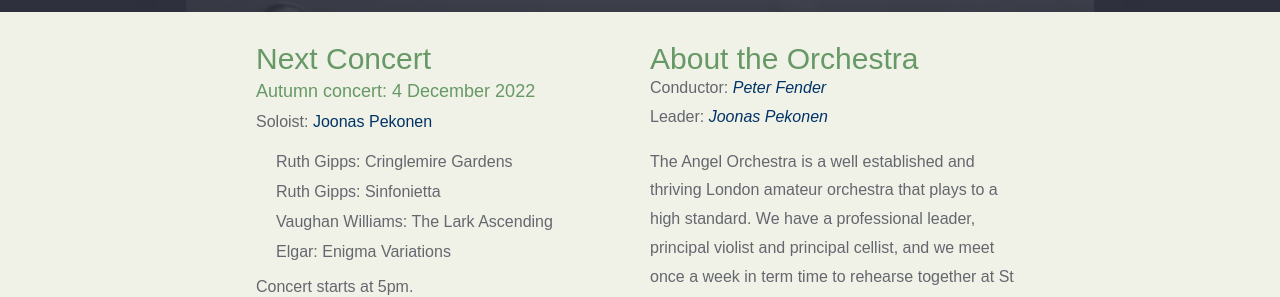
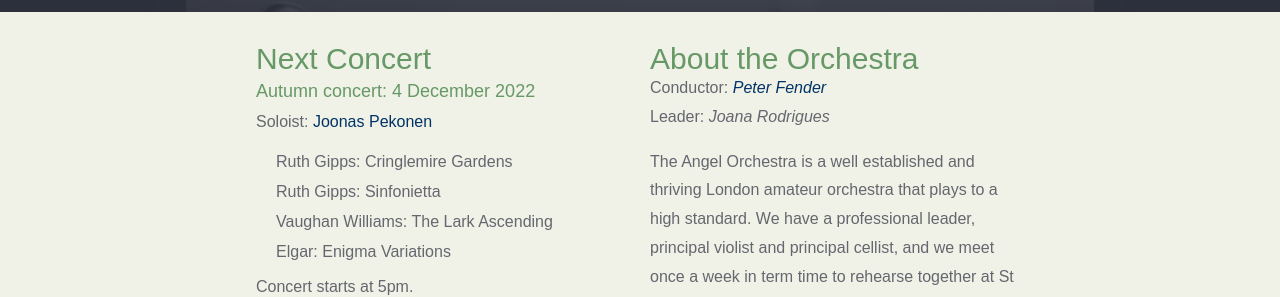
Before and after one commit to the-angel-orchestra/the-angel-orchestra.github.io, a Jekyll site: the page built from index.html, in a window 1280 px wide and 900 px high, scrolled down 406 px. Shown: the part 152-449 px from the top of the window. Built offline with Jekyll 4.4.1, drawn with Linux system fonts in a browser that asks for light colours; nearby versions of some CDN libraries; some web fonts are replaced.

Commit message:
Update leader name

```diff
--- a/index.html
+++ b/index.html
@@ -36,7 +36,7 @@ img-src: clarinet.jpeg
                 <div id='stacks_out_74_page3' class='stacks_out'>
                     <div id='stacks_in_74_page3' class='stacks_in markdown_stack'>
                         <p>Conductor: <em><a href="http://www.peterfender.co.uk/">Peter Fender</a></em><br />
-                        Leader: <em><a href="https://luostosoi.fi/en/joonas-pekonen-violin/">Joonas Pekonen</a></em></p>
+                        Leader: <em>Joana Rodrigues</em></p>
 
                         <p>The Angel Orchestra is a well established and thriving London amateur orchestra that plays to a high standard. We have a professional leader, principal violist and principal cellist, and we meet once a week in term time to rehearse together at St Silas Church, Risinghill Street in Islington.</p>
 
```
